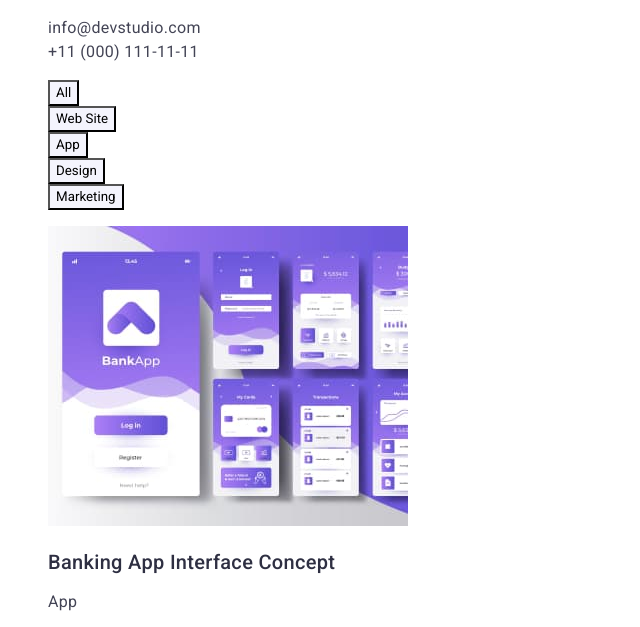
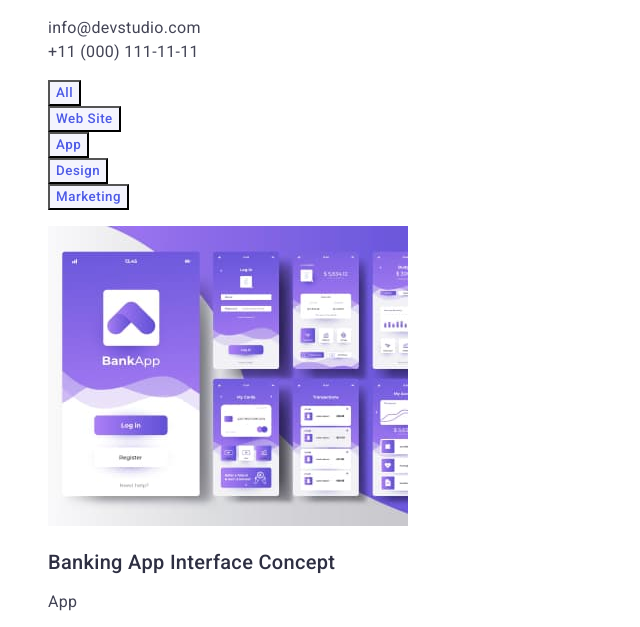
Before and after one commit to fsdev3/goit-markup-hw-02, a plain HTML site: page portfolio.html in a window 1280 px wide. Shown: the part 120-747 px from the top of the page, without its empty margins (0-640 px from the left). Drawn offline with Linux system fonts and the light colour scheme.

Commit message:
button font color updated

```diff
--- a/css/styles.css
+++ b/css/styles.css
@@ -117,11 +117,17 @@ body {
   align-items: center;
   text-align: center;
   line-height: 1.5;
+  font-weight: 500;
+  letter-spacing: 0.04em;
+  color: var(--logo-and-button-color);
+
 }
 .button-filter:hover,
 .button-filter:focus {
   background: var(--accent-color);
   color: var(--primary-white-color);
+  letter-spacing: 0.04em;
+
 }
 .project-item {
   font-weight: 500;
```
